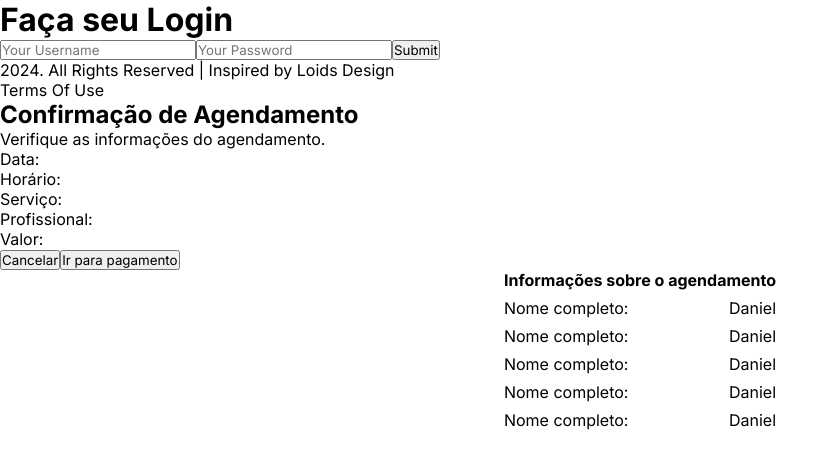
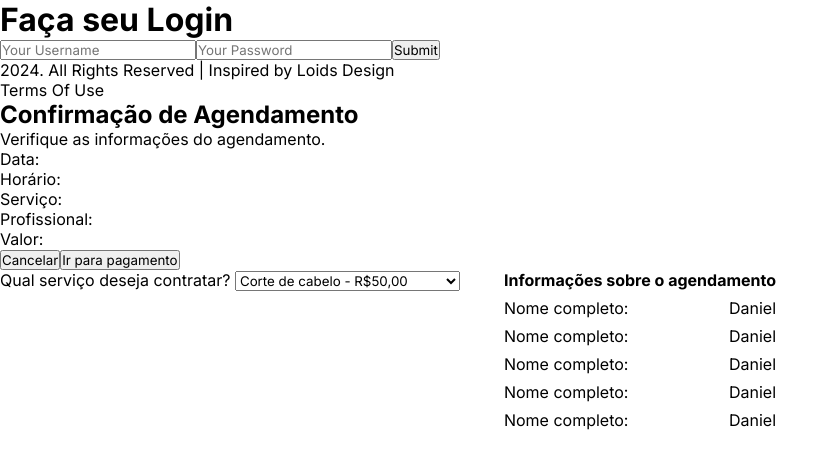
Before and after one commit to marcelylobato/projeto-angular-I, an Angular app: page / in a window 1280 px wide. Shown: the top 468 px of the page, without its empty margins (0-839 px from the left). Built offline with nearby package versions, Linux system fonts and the light colour scheme.

Commit message:
opções de preços e serviços criados

```diff
--- a/src/app/app.component.html
+++ b/src/app/app.component.html
@@ -1,3 +1,4 @@
 <app-tela-de-login></app-tela-de-login>
 <app-info-agendamento></app-info-agendamento>
 <app-modal-agendamento></app-modal-agendamento>
+<app-btn-inputs-form></app-btn-inputs-form>
--- a/src/app/app.module.ts
+++ b/src/app/app.module.ts
@@ -7,6 +7,7 @@ import { ModalAgendamentoComponent } from './components/modal-agendamento/modal-
 import { BtnConfirmaPagamentoComponent } from './components/btn-confirma-pagamento/btn-confirma-pagamento.component';
 import { InfoAgendamentoComponent } from './components/info-agendamento/info-agendamento.component';
 import { TelaDeLoginComponent } from './components/tela-de-login/tela-de-login.component';
+import { BtnInputsFormComponent } from './components/btn-inputs-form/btn-inputs-form.component'
 
 @NgModule({
   declarations: [
@@ -14,7 +15,8 @@ import { TelaDeLoginComponent } from './components/tela-de-login/tela-de-login.c
     ModalAgendamentoComponent,
     BtnConfirmaPagamentoComponent,
     InfoAgendamentoComponent,
-    TelaDeLoginComponent
+    TelaDeLoginComponent,
+    BtnInputsFormComponent
   ],
   imports: [
     BrowserModule,
--- a/src/app/components/btn-inputs-form/btn-inputs-form.component.html
+++ b/src/app/components/btn-inputs-form/btn-inputs-form.component.html
@@ -1 +1,12 @@
-<p>btn-inputs-form works!</p>
+<form action="" method="get">
+    <label for="service"> Qual serviço deseja contratar? </label>
+    <select type="select" id="service">
+        <option value="corte" selected>Corte de cabelo - R$50,00</option>
+        <option value="coloracao">Coloração e Mechas - R$150,00</option>
+        <option value="manicure-pedicure">Manicure e Pedicure - R$40,00</option>
+        <option value="penteados">Escova e Penteados - R$80,00</option>
+        <option value="maquiagem">Maquiagem - R$100,00</option>
+        <option value="tratamento">Tratamento Capilar - R$120,00</option>
+        <option value="depilacao">Depilação - R$70,00</option>
+    </select>
+</form>
--- a/src/app/components/btn-inputs-form/btn-inputs-form.component.scss
+++ b/src/app/components/btn-inputs-form/btn-inputs-form.component.scss
@@ -0,0 +1 @@
+@use "../../scss/variables" as var;
```
